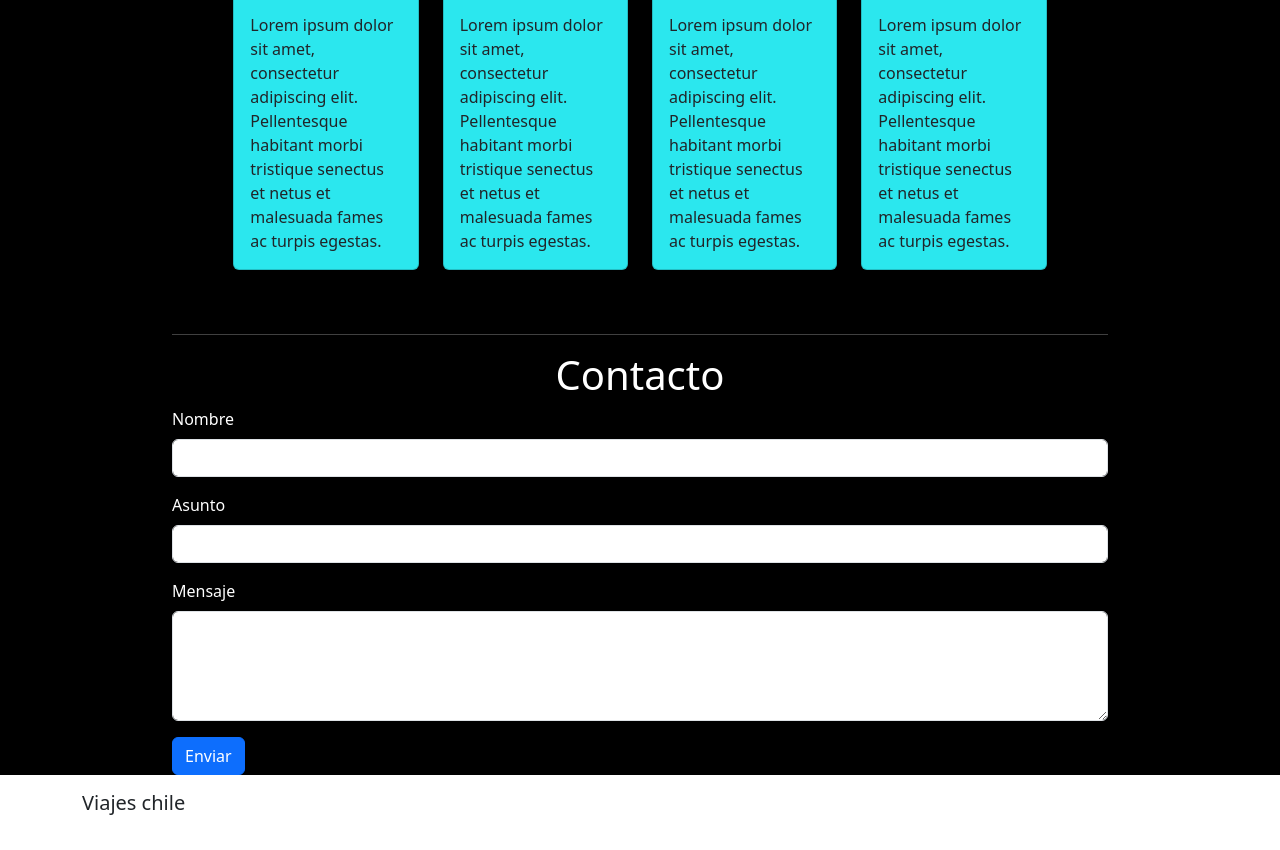
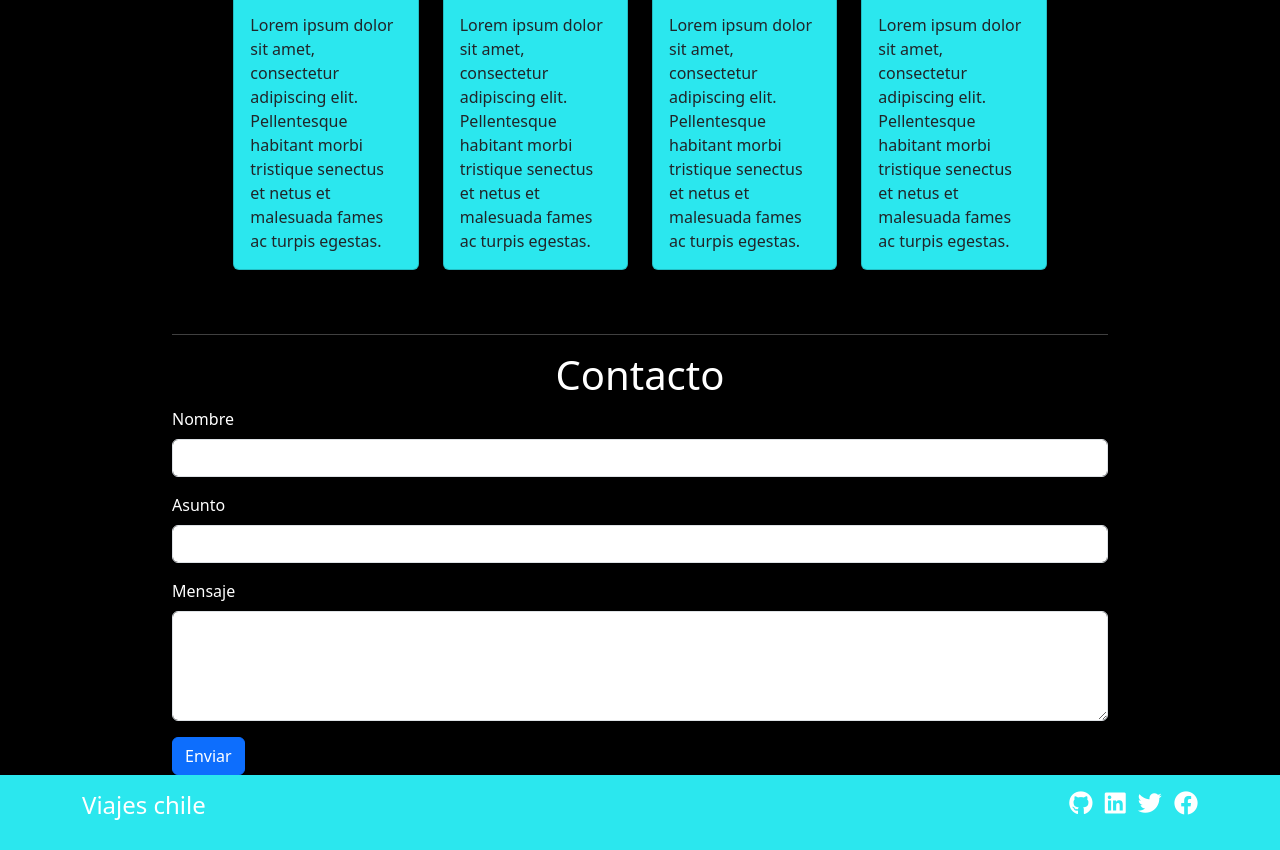
Before and after one commit to Vancamps99/Prueba-Viajes_Chile, a plain HTML site: page index.html in a window 1280 px wide. Shown: the part 1603-2453 px from the top of the page. Drawn offline with nearby package versions, Linux system fonts and the light colour scheme.

Commit message:
añadiendo estilo al footer

```diff
--- a/assets/css/style.css
+++ b/assets/css/style.css
@@ -44,3 +44,13 @@ body {
   font-weight: bold;
   margin-top: 10px;
 }
+
+footer {
+  background-color: #2be7ee;
+
+}
+footer h5 {
+  color: white;
+  font-size: 24px;
+
+}
```
